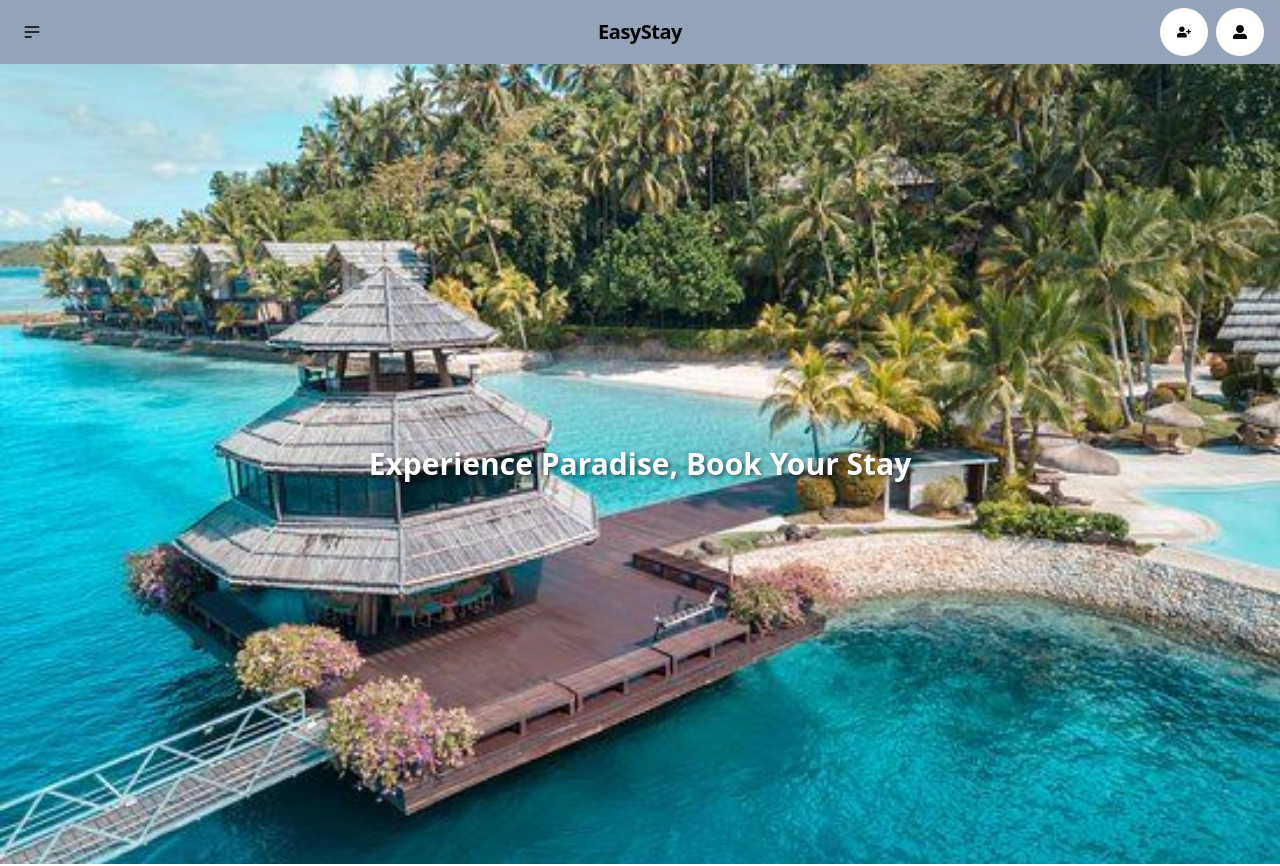
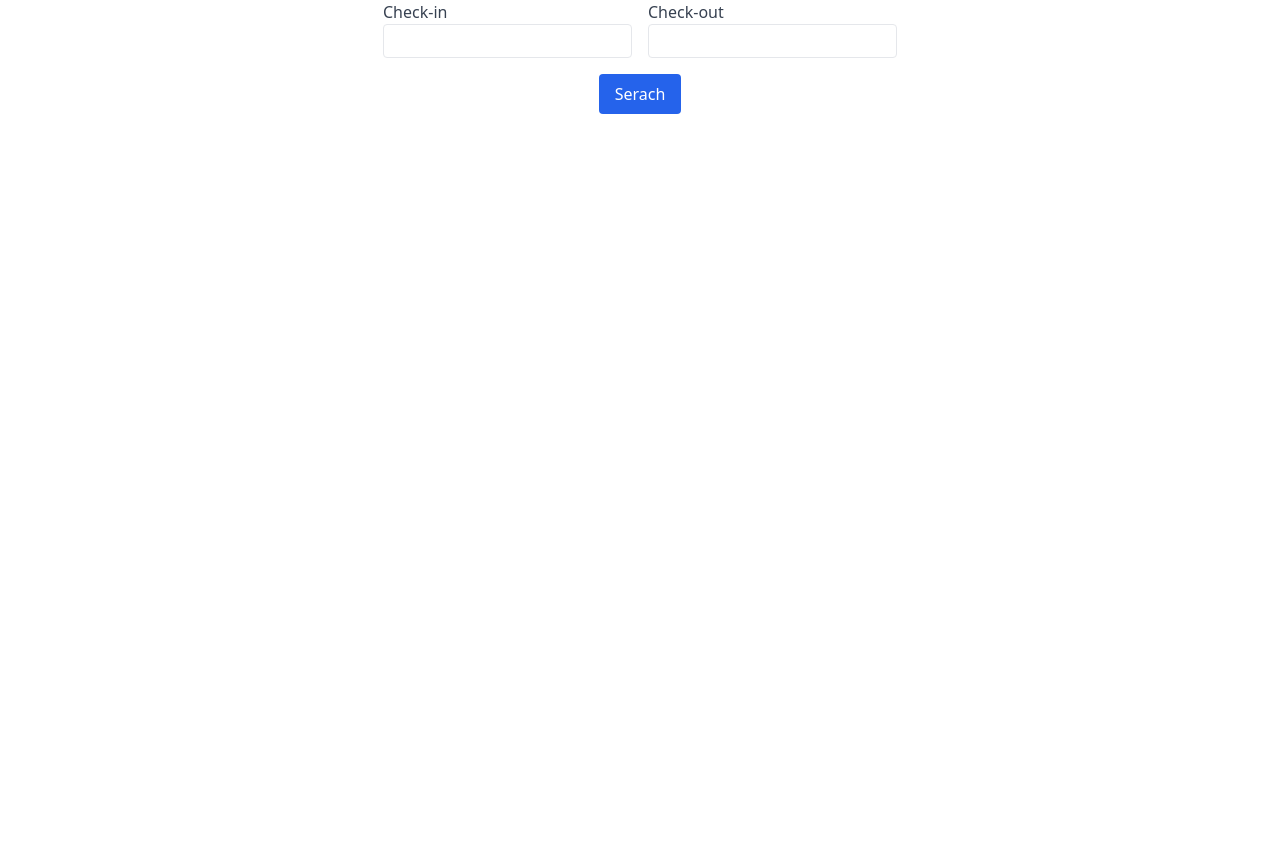
Before and after one commit to iamganeshsalunkhe/Hotel-Booking-Project, a React (Vite) app in the folder hbp/: page / in a window 1280 px wide. Shown: the top 866 px of the page. After the commit the page ends 800 px from the top, so only its background shows below. Built offline with nearby package versions, Linux system fonts and the light colour scheme.

Commit message:
date picker created

```diff
--- a/hbp/src/App.jsx
+++ b/hbp/src/App.jsx
@@ -1,23 +1,25 @@
-import {BrowserRouter, Routes, Route} from 'react-router-dom';
+// import {BrowserRouter, Routes, Route} from 'react-router-dom';
 
-import {Toaster} from 'react-hot-toast';
-import Homepage from './Pages/Homepage';
-import Loginpage from './Pages/Loginpage';
-import Signuppage from './Pages/Signuppage';
+// import {Toaster} from 'react-hot-toast';
+// import Homepage from './Pages/Homepage';
+// import Loginpage from './Pages/Loginpage';
+// import Signuppage from './Pages/Signuppage';
 
 import './index.css';
+import Datepicker from './Components/Datepicker';
 
 function App() {
   return (
-      <BrowserRouter>
-        <Routes>
-            <Route index path='/' element = {<Homepage/>}/>
-            <Route path='*' element ={<Homepage/>}/>
-            <Route path='/signup' element={<Signuppage/>}/>
-            <Route path='/login' element={<Loginpage/>}/>
-          </Routes>
-          <Toaster/>
-      </BrowserRouter>
+      // <BrowserRouter>
+      //   <Routes>
+      //       <Route index path='/' element = {<Homepage/>}/>
+      //       <Route path='*' element ={<Homepage/>}/>
+      //       <Route path='/signup' element={<Signuppage/>}/>
+      //       <Route path='/login' element={<Loginpage/>}/>
+      //     </Routes>
+      //     <Toaster/>
+      // </BrowserRouter>
+      <Datepicker/>
   )
 }
 
--- /dev/null
+++ b/hbp/src/Components/Datepicker.jsx
@@ -0,0 +1,62 @@
+/* eslint-disable react/prop-types */
+
+import { useState } from 'react';
+import Datepicker from 'react-datepicker';
+import 'react-datepicker/dist/react-datepicker.css';
+import { format } from 'date-fns';
+
+function Datepickers({onSerach}) {
+    const [startDate,setStartDate] = useState(null);
+    const [endDate,setEndDate] = useState(null);
+
+
+
+    function handleSearch(){
+        const formatStartDate = startDate ? format(startDate,'dd/MM/yyyy'):null;
+        const formatEndDate = endDate ? format(endDate,'dd/MM/yyyy'):null;
+
+        onSerach(formatStartDate,formatEndDate);
+        }
+
+
+    return (
+        <>
+          <div className='flex flex-col items-center'>
+            <div className='flex space-x-4 mb-4'>
+                <div>
+                    <label className='block text-m font-medium text-gray-700'>Check-in</label>
+                    <Datepicker
+                    selected={startDate}
+                    onChange={(date)=>setStartDate(date)}
+                    selectsStart
+                    startDate={startDate}
+                    endDate={endDate}
+                    dateFormat="dd/MM/yyyy"
+                    className='border rounded px-2 py-1'
+                    />
+                </div>
+                <div>
+                    <label className='block text-m font-medium text-gray-700'>Check-out</label>
+                    <Datepicker
+                    selected={endDate}
+                    onChange={(date)=>setEndDate(date)}
+                    selectsEnd
+                    startDate={startDate}
+                    endDate={endDate}
+                    minDate={startDate}
+                    dateFormat="dd/MM/yyyy"
+                    className='border rounded px-2 py-1'/>
+                </div>
+            </div>
+                <button onClick={handleSearch}
+                className='px-4 py-2 bg-blue-600 text-white rounded'>
+                    Serach
+                </button>
+            </div>
+        </>
+    )
+}
+
+
+
+export default Datepickers
--- a/hbp/src/Components/Home.jsx
+++ b/hbp/src/Components/Home.jsx
@@ -1,5 +1,8 @@
+
 import homeImage from '../../public/Images/Home.jpg';
 function Home() {
+
+
     return (
         <>
             <div className=" relative h-screen">
```
